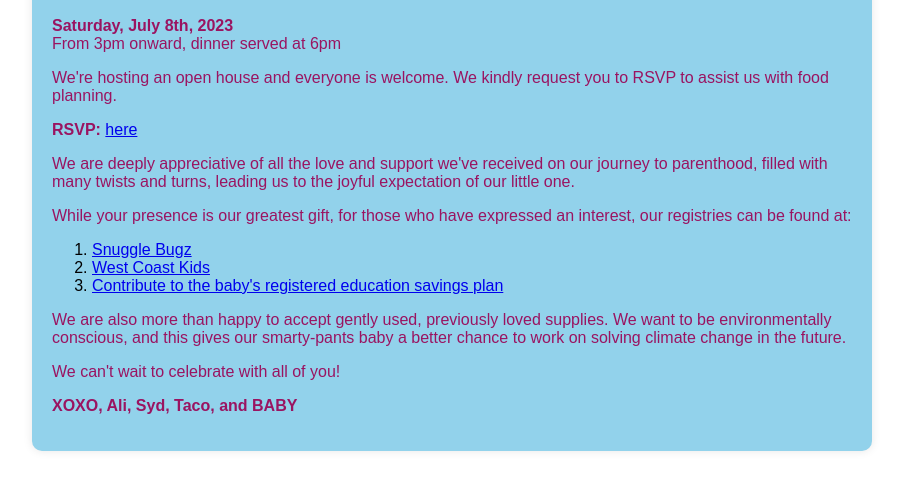
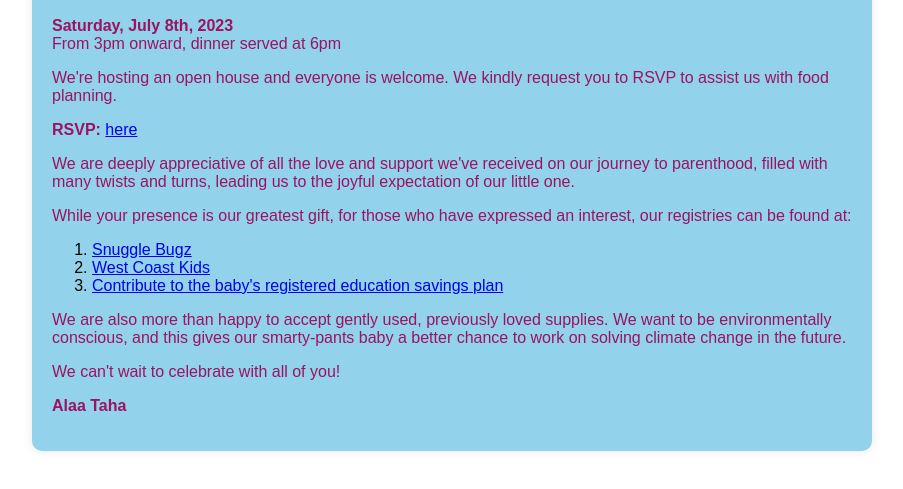
Before and after one commit to ataha24/website_template, a plain HTML site: page index.html in a window 1280 px wide. Shown: the part 169-658 px from the top of the page, without its empty margins (188-1091 px from the left). Drawn offline with Linux system fonts and the light colour scheme.

Commit message:
Update index.html

```diff
--- a/index.html
+++ b/index.html
@@ -1,7 +1,7 @@
 <!DOCTYPE html>
 <html>
 <head>
-    <title>Website Template</title>
+    <title>Graduation Party!</title>
     <style>
         body {
             font-family: Arial, sans-serif;
@@ -59,7 +59,7 @@
         </p>
         <p>We are also more than happy to accept gently used, previously loved supplies. We want to be environmentally conscious, and this gives our smarty-pants baby a better chance to work on solving climate change in the future.</p>
         <p>We can't wait to celebrate with all of you!</p>
-        <p><strong>XOXO, Ali, Syd, Taco, and BABY</strong></p>
+        <p><strong>Alaa Taha</strong></p>
     </div>
 </body>
 </html>
```
